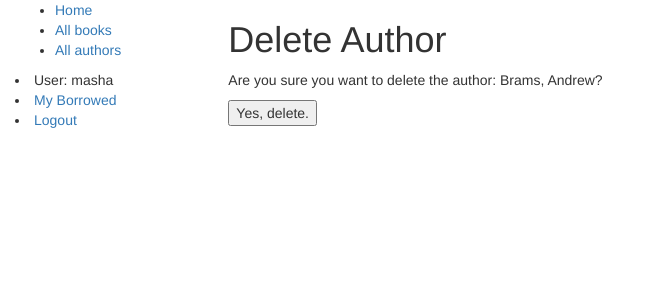
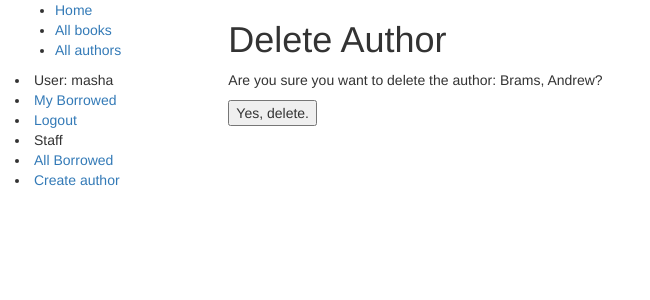
Before and after one commit to oooO5435tg/django1, a Django app: page /catalog/author/2/delete/ in a window 1280 px wide. Shown: the top 300 px of the page, without its empty margins (0-650 px from the left). Run offline with Django 4.2, Linux system fonts and the light colour scheme; a user stored in the database is signed in; data comes from the database, SQL or seed files in the repository; both versions use the stored data as it was after the commit; some libraries are stand-ins or nearby versions.

Commit message:
1 task done

```diff
--- a/locallibrary/catalog/templates/base_generic.html
+++ b/locallibrary/catalog/templates/base_generic.html
@@ -32,6 +32,14 @@
            {% else %}
                 <li><a href="{% url 'login'%}?next={{request.path}}">Login</a></li>
            {% endif %}
+
+            {% if perms.catalog.can_mark_returned %}
+                <li>Staff</li>
+                <li><a href="{% url 'all-borrowed' %}">All Borrowed</a></li>
+                {% if perms.catalog.add_author %}
+                  <li><a href="{% url 'author-create' %}">Create author</a></li>
+                {% endif %}
+              {% endif %}
           {% endblock %}
         </div>
         <div class="col-sm-10 ">{% block content %}
--- a/locallibrary/catalog/views.py
+++ b/locallibrary/catalog/views.py
@@ -115,16 +115,28 @@ def renew_book_librarian(request, pk):
 
 class AuthorCreate(CreateView):
     model = Author
-    fields = '__all__'
+    fields = ['first_name','last_name','date_of_birth','date_of_death']
     initial={'date_of_death':'12/10/2016',}
+    permission_required = 'catalog.add_author'
 
 class AuthorUpdate(UpdateView):
     model = Author
     fields = ['first_name','last_name','date_of_birth','date_of_death']
+    permission_required = 'catalog.change_author'
 
 class AuthorDelete(DeleteView):
     model = Author
     success_url = reverse_lazy('authors')
+    permission_required = 'catalog.delete_author'
+
+    def form_valid(self, form):
+        try:
+            self.object.delete()
+            return HttpResponseRedirect(self.success_url)
+        except Exception as e:
+            return HttpResponseRedirect(
+                reverse("author-delete", kwargs={"pk": self.object.pk})
+            )
 
 
 class LoanedBooksAllListView(PermissionRequiredMixin, generic.ListView):
```
Also changed, not shown: locallibrary/db.sqlite3.
